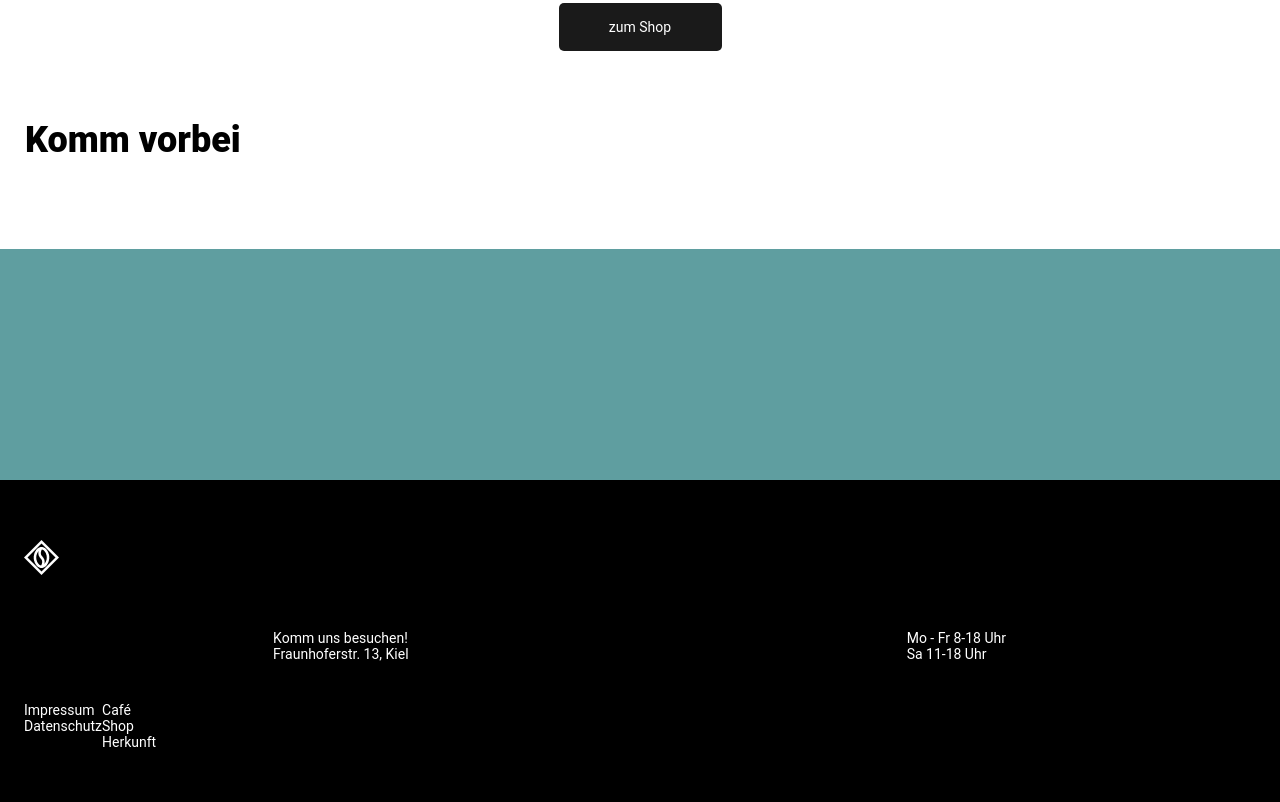
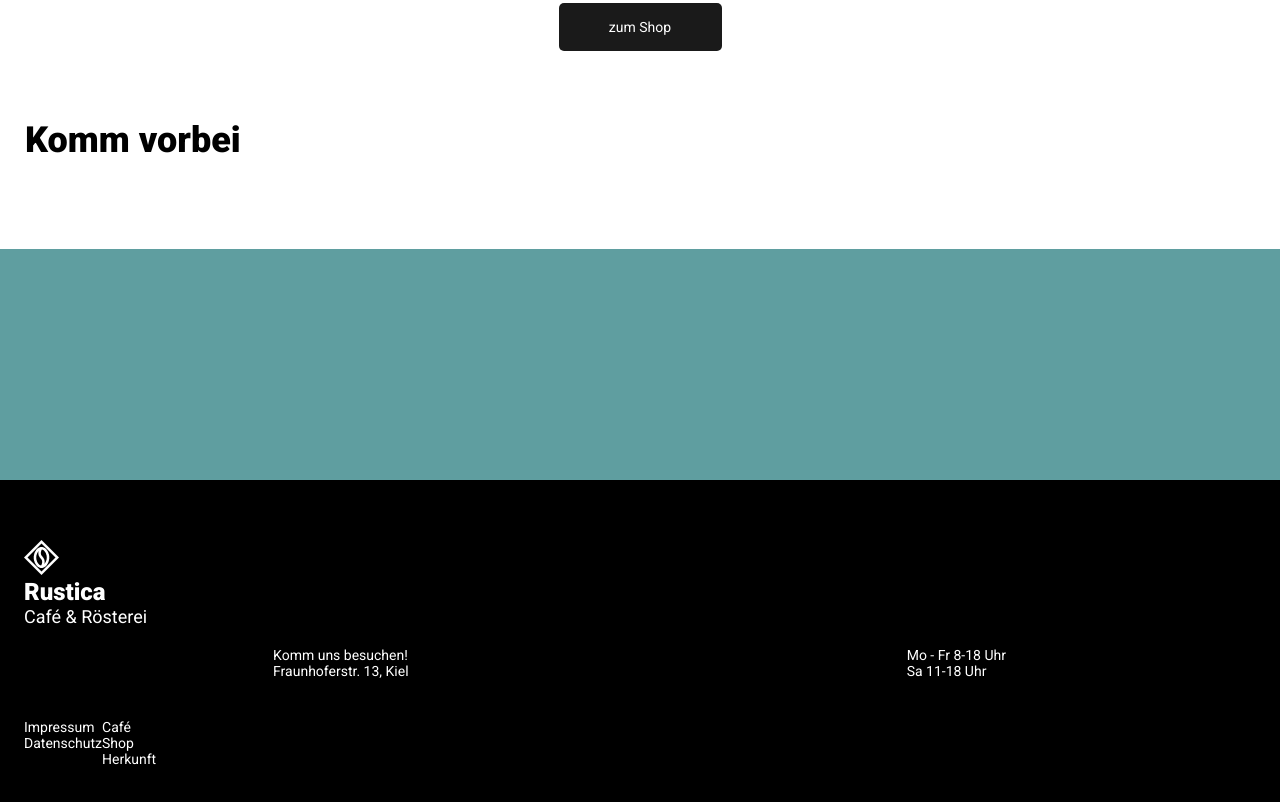
Before and after one commit to Grant0rc/Kaffeeroesterei, a website built with Parcel: page src/index.html in a window 1280 px wide. Shown: the part 3184-3986 px from the top of the page. Built offline with nearby package versions, Linux system fonts and the light colour scheme; a web font is replaced by a local one.

Commit message:
fixing missing font preconnect and reworking footer

```diff
--- a/src/css/_base.scss
+++ b/src/css/_base.scss
@@ -273,12 +273,17 @@ height: 100%;
   height: 370px;
   background-color: black;
 }
-
+.footer-title{
+  font-size: 24px;
+  font-weight: 900;
+}
+.footer-subtitle{
+  font-size: 18px;
+}
 .footer-links-container{
   display: flex;
 
 }
 .footer-links{
-  display: flex;
-  flex-direction: column;
+  display: block;
 }
--- a/src/index.html
+++ b/src/index.html
@@ -4,9 +4,9 @@
     <meta charset="UTF-8" />
     <meta name="viewport" content="width=device-width, initial-scale=1.0" />
     <title>Index Page</title>
+    <link rel="preconnect" href="https://fonts.gstatic.com">
     <link rel="stylesheet" href="css/main.scss" />
     <link
-      href="https://fonts.googleapis.com/css?family=Oregano"
       href="https://fonts.googleapis.com/css2?family=Roboto:wght@400;900&display=swap"
       rel="stylesheet"
     />
--- a/src/templates/footer.html
+++ b/src/templates/footer.html
@@ -1,8 +1,8 @@
 <div class="footer-container">
     <div><img src="img/logowhite.png" alt="rustica-logo"></div>
-    <div>
+    <div class="text-white">
       <p class="footer-title">Rustica</p>
-      Café & Rösterei
+      <p class="footer-subtitle">Café & Rösterei</p>
     </div>
     <div class="where-and-when text-white">
       <div>
@@ -17,11 +17,15 @@
     <div class="footer-links-container text-white">
       <div class="footer-links">
         <a class="text-white" href="*">Impressum</a>
+        <br>
         <a class="text-white" href="*">Datenschutz</a>
+        <br>
       </div>
       <div class="footer-links">
         <a class="text-white" href="*">Café</a>
+        <br>
         <a class="text-white" href="*">Shop</a>
+        <br>
         <a class="text-white" href="*">Herkunft</a>
       </div>
   </div>
```
